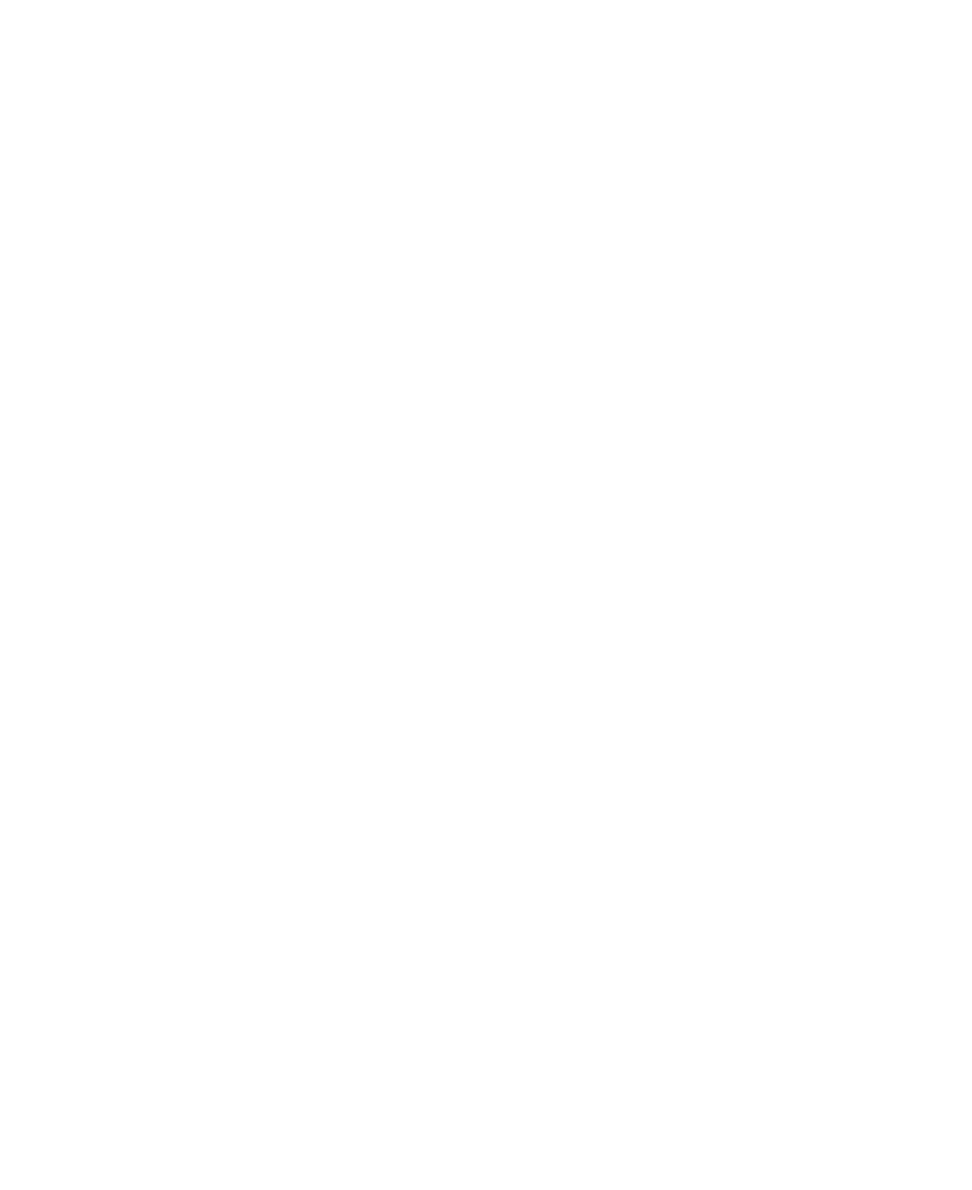
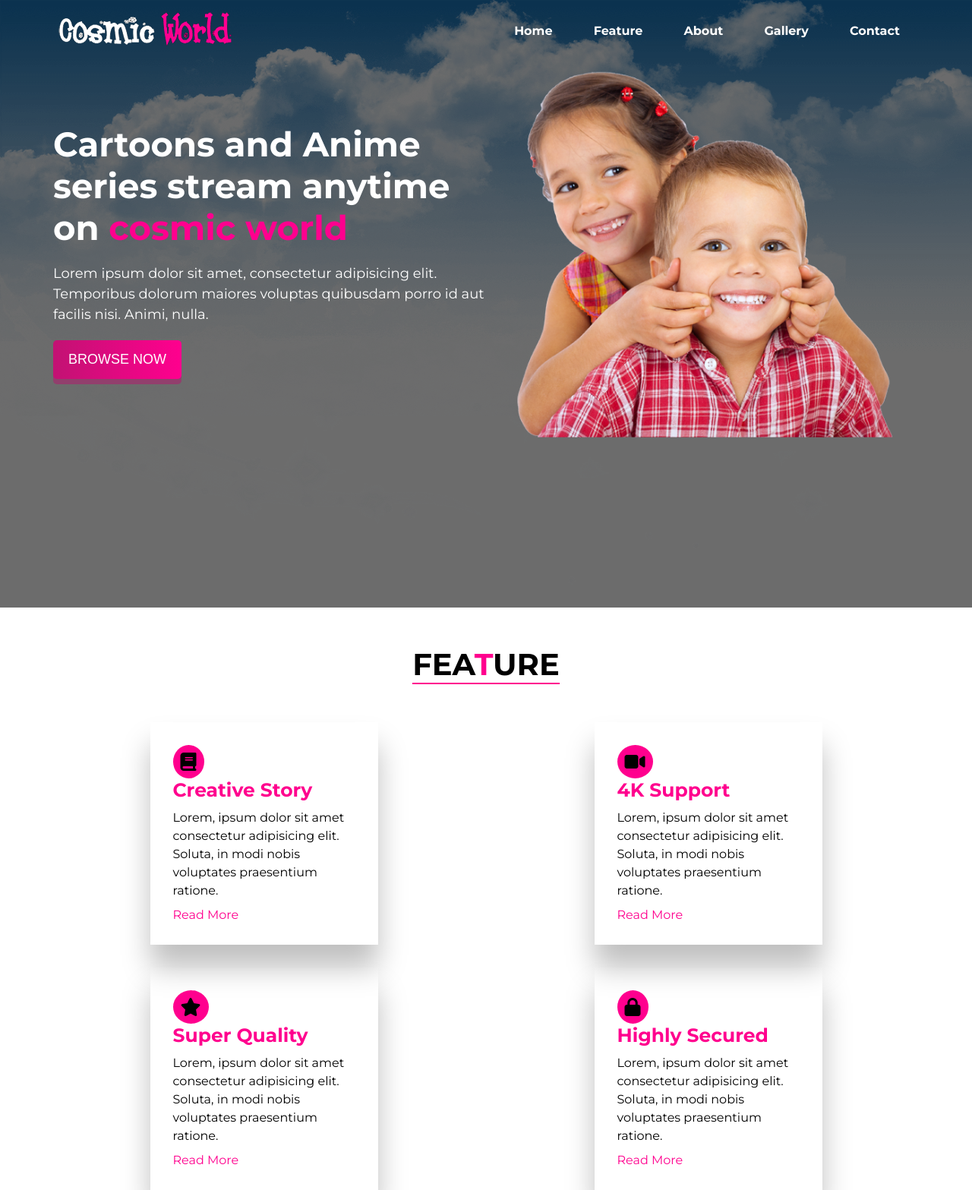
Before and after one commit to Abdullajkkniu/cosmic-world, a plain HTML site: page index.html in a window 1280 px wide. Shown: the whole page at 76% size. Before the commit the page ends 800 px from the top, so only its background shows below. Drawn offline with Linux system fonts and the light colour scheme.

Commit message:
added header, banner, card

```diff
--- a/index.html
+++ b/index.html
@@ -5,8 +5,72 @@
     <meta http-equiv="X-UA-Compatible" content="IE=edge">
     <meta name="viewport" content="width=device-width, initial-scale=1.0">
     <title>Cosmic world</title>
+    <script src="https://kit.fontawesome.com/53d016bcda.js" crossorigin="anonymous"></script>
+    <link rel="stylesheet" href="style.css">
 </head>
 <body>
+    <header>
+        <nav class="container">
+            <div class="logo">
+                <img src="/images/logo.png" alt="">
+            </div>
+            <ul class="navigation">
+                <li><a href="">Home</a></li>
+                <li><a href="">Feature</a></li>
+                <li><a href="">About</a></li>
+                <li><a href="">Gallery</a></li>
+                <li><a href="">Contact</a></li>
 
+            </ul>
+        </nav>
+        <div class="container">
+            <div class="banner">
+                <div class="banner-left">
+                    <h1>Cartoons and Anime series stream anytime on <span class="highlight">cosmic world</span></h1>
+                    <p>Lorem ipsum dolor sit amet, consectetur adipisicing elit. Temporibus dolorum maiores voluptas quibusdam porro id aut facilis nisi. Animi, nulla.</p>
+                    <button class="primary-button">
+                        Browse Now
+                    </button>
+
+                </div>
+                <div class="banner-right">
+                    <img src="/images/banner.png" alt="">
+                </div>
+            </div>
+        </div>
+    </header>
+    <main class="container">
+        <section id="feature">
+            <div class="section-title">
+                <h2>Fea<span class="highlight">t</span>ure</h2>
+            </div>
+            <div class="feature">
+                <div class="card">
+                    <i class="card-icon fas fa-book"></i>
+                    <h3>Creative Story</h3>
+                    <p>Lorem, ipsum dolor sit amet consectetur adipisicing elit. Soluta, in modi nobis voluptates praesentium ratione.</p>
+                    <a href="#">Read More</a>
+                </div>
+                <div class="card">
+                    <i class="card-icon fas fa-video"></i>
+                    <h3>4K Support</h3>
+                    <p>Lorem, ipsum dolor sit amet consectetur adipisicing elit. Soluta, in modi nobis voluptates praesentium ratione.</p>
+                    <a href="#">Read More</a>
+                </div>
+                <div class="card">
+                    <i class="card-icon fas fa-star"></i>
+                    <h3>Super Quality</h3>
+                    <p>Lorem, ipsum dolor sit amet consectetur adipisicing elit. Soluta, in modi nobis voluptates praesentium ratione.</p>
+                    <a href="#">Read More</a>
+                </div>
+                <div class="card">
+                    <i class="card-icon fas fa-lock"></i>
+                    <h3>Highly Secured</h3>
+                    <p>Lorem, ipsum dolor sit amet consectetur adipisicing elit. Soluta, in modi nobis voluptates praesentium ratione.</p>
+                    <a href="#">Read More</a>
+                </div>
+            </div>
+        </section>
+    </main>
 </body>
 </html>
--- a/style.css
+++ b/style.css
@@ -0,0 +1,134 @@
+@import url('https://fonts.googleapis.com/css2?family=Montserrat:wght@400;500;700&display=swap');
+
+*{
+    margin:0;
+    padding:0;
+    box-sizing:border-box;
+}
+body{
+    font-family: 'Montserrat', sans-serif;
+}
+.container{
+    max-width: 1200px;
+    margin:0 auto;
+    padding:0 30px;
+}
+.highlight{
+    color:#FF008E;
+}
+.section-title{
+    text-align: center;
+}
+.section-title h2{
+    font-size:40px;
+    border-bottom:2px solid #FF008E;
+    margin:50px 0;
+    display: inline-block;
+    text-transform: uppercase;
+}
+header{
+    height:100vh;
+    background-image: url(/images/cloud.png);
+    background-repeat: no-repeat;
+    background-size: cover;
+    background-color: rgba(0, 0, 0, 0.575);
+    background-blend-mode: overlay;
+}
+nav{
+    display: flex;
+    justify-content: space-between;
+    height:80px;
+    align-items: center;
+}
+ul li{
+    display:inline-block;
+
+}
+.navigation li a{
+    text-decoration: none;
+    margin:15px;
+    color:white;
+    font-weight:600;
+    padding:10px;
+}
+.banner{
+    height:calc(100vh-80px);
+    display:grid;
+    grid-template-columns: repeat(2, 1fr);
+}
+.banner-left{
+    display:flex;
+    flex-direction: column;
+    justify-content: center;
+    align-items:flex-start;
+
+}
+.banner-left h1{
+    font-size: 45px;
+    color:white;
+}
+.banner-left p{
+    color:white;
+    font-size: 18px;
+    margin:20px 0;
+    line-height: 1.5;
+}
+/* feature part css starts */
+.feature{
+    display:grid;
+    grid-template-columns: repeat(2, 1fr);
+    gap:30px;
+
+}
+.card{
+    width: 300px;
+    padding:30px;
+    margin:0 auto;
+    box-shadow: 0 30px 35px rgba(0, 0, 0, 0.25);
+}
+.card .card-icon{
+    background-color: #FF008E;
+    border-radius: 50%;
+
+    padding:10px;
+    color:black;
+    font-size: 1.5em;
+
+
+}
+.card h3{
+    color:#FF008E;;
+    font-size: 25px;
+}
+.card p{
+    margin:10px 0;
+    line-height: 1.5;
+
+}
+.card a{
+    color:#FF008E;
+    text-decoration: none;
+}
+
+/* feature part css ends */
+.primary-button{
+    outline: 0;
+    border:0;
+    padding:15px 20px;
+    background-image: linear-gradient(90deg, #C21273, #FF008E);
+    color:white;
+    font-size: 18px;
+    text-transform: uppercase;
+    border-radius: 5px;
+    cursor:pointer;
+    box-shadow:0 7px 0 #923f6d ;
+    position: relative;
+    top:0;
+}
+.primary-button:active{
+    top:5px;
+    box-shadow:0 2px 0 #923f6d ;
+}
+.banner-right img{
+    width:100%;
+}
```
Also changed, not shown: images/banner.png (renamed from images/about.png).
